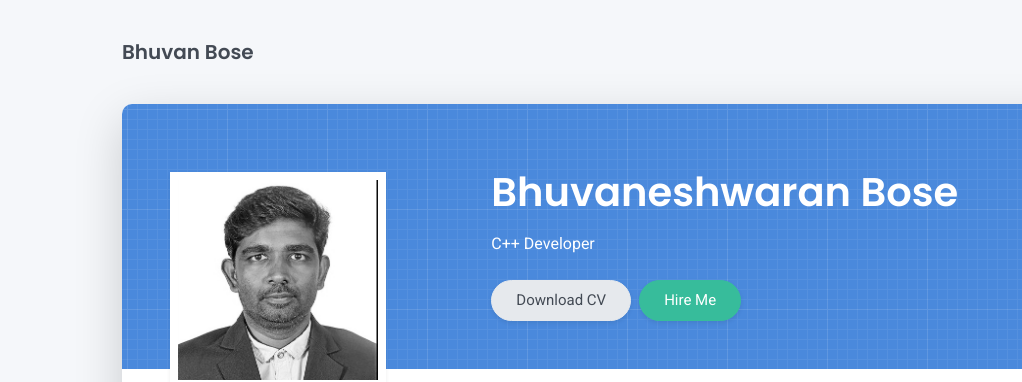
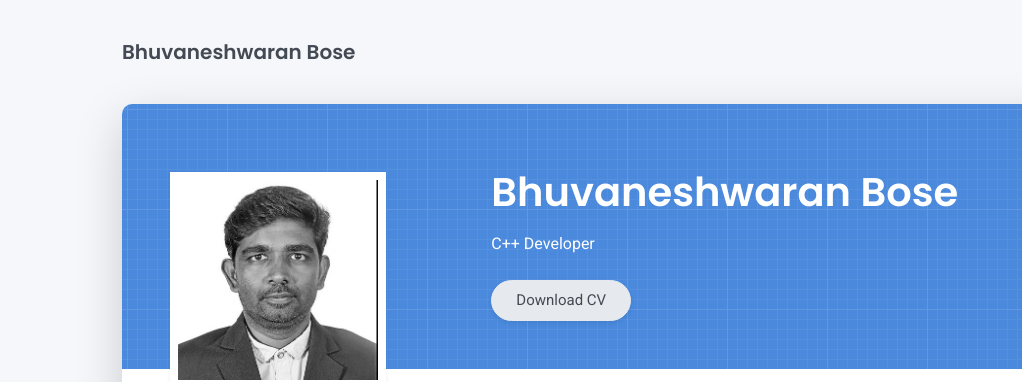
Before and after one commit to bhuvantca/bhuvan.github.io, a plain HTML site: page index.html in a window 1280 px wide. Shown: the top 382 px of the page, 0-1022 px from the left. Drawn offline with Linux system fonts and the light colour scheme.

Commit message:
Update index.html

```diff
--- a/index.html
+++ b/index.html
@@ -28,7 +28,7 @@
     <header class="d-print-none">
       <div class="container text-center text-lg-left">
         <div class="py-3 clearfix">
-          <h1 class="site-title mb-0">Bhuvan Bose</h1>
+          <h1 class="site-title mb-0">Bhuvaneshwaran Bose</h1>
           <div class="site-nav">
             <nav role="navigation">
               <ul class="nav justify-content-center">
@@ -57,7 +57,7 @@
       <div class="col-lg-8 col-md-7 text-center text-md-start">
         <h2 class="h1 mt-2" data-aos="fade-left" data-aos-delay="0">Bhuvaneshwaran Bose</h2>
         <p data-aos="fade-left" data-aos-delay="100">C++ Developer</p>
-        <div class="d-print-none" data-aos="fade-left" data-aos-delay="200"><a class="btn btn-light text-dark shadow-sm mt-1 me-1" href="BHUVANESHWARAN.pdf" target="_blank">Download CV</a><a class="btn btn-success shadow-sm mt-1" href="#contact">Hire Me</a></div>
+        <div class="d-print-none" data-aos="fade-left" data-aos-delay="200"><a class="btn btn-light text-dark shadow-sm mt-1 me-1" href="BHUVANESHWARAN.pdf" target="_blank">Download CV</a><!--<a class="btn btn-success shadow-sm mt-1" href="#contact">Hire Me</a>--></div>
       </div>
     </div>
   </div>
```
